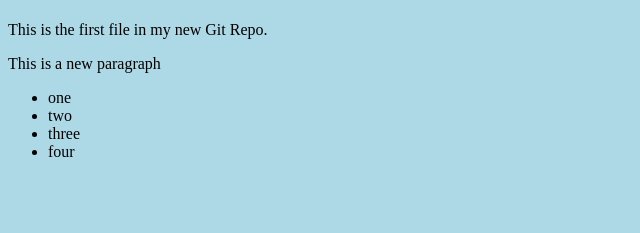
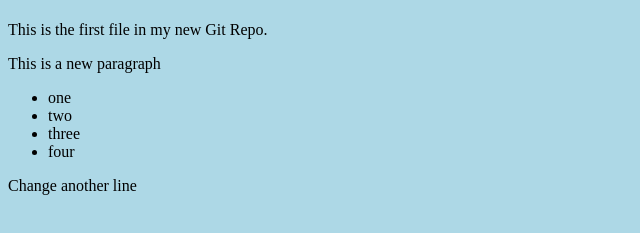
Before and after one commit to charithanp/gittest, a plain HTML site: page index.html in a window 1280 px wide. Shown: the part 59-292 px from the top of the page, without its empty margins (0-640 px from the left). Drawn offline with Linux system fonts and the light colour scheme.

Commit message:
second commit

```diff
--- a/index.html
+++ b/index.html
@@ -16,6 +16,6 @@
 	<li>three</li>
 	<li>four</li>
 </ul>
-
+<p>Change another line</p>
 </body>
 </html>
```
Also changed, not shown: 1 other file.
